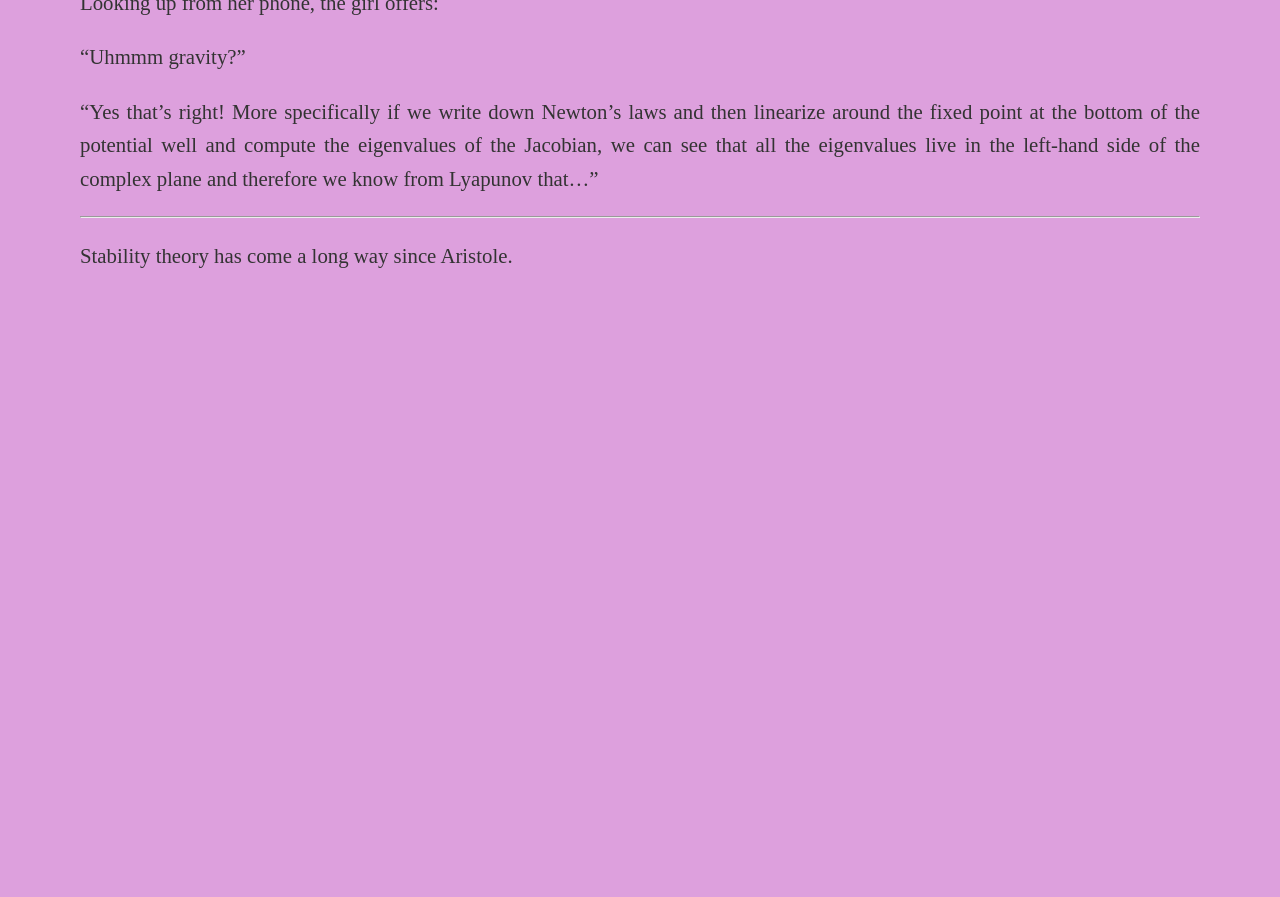
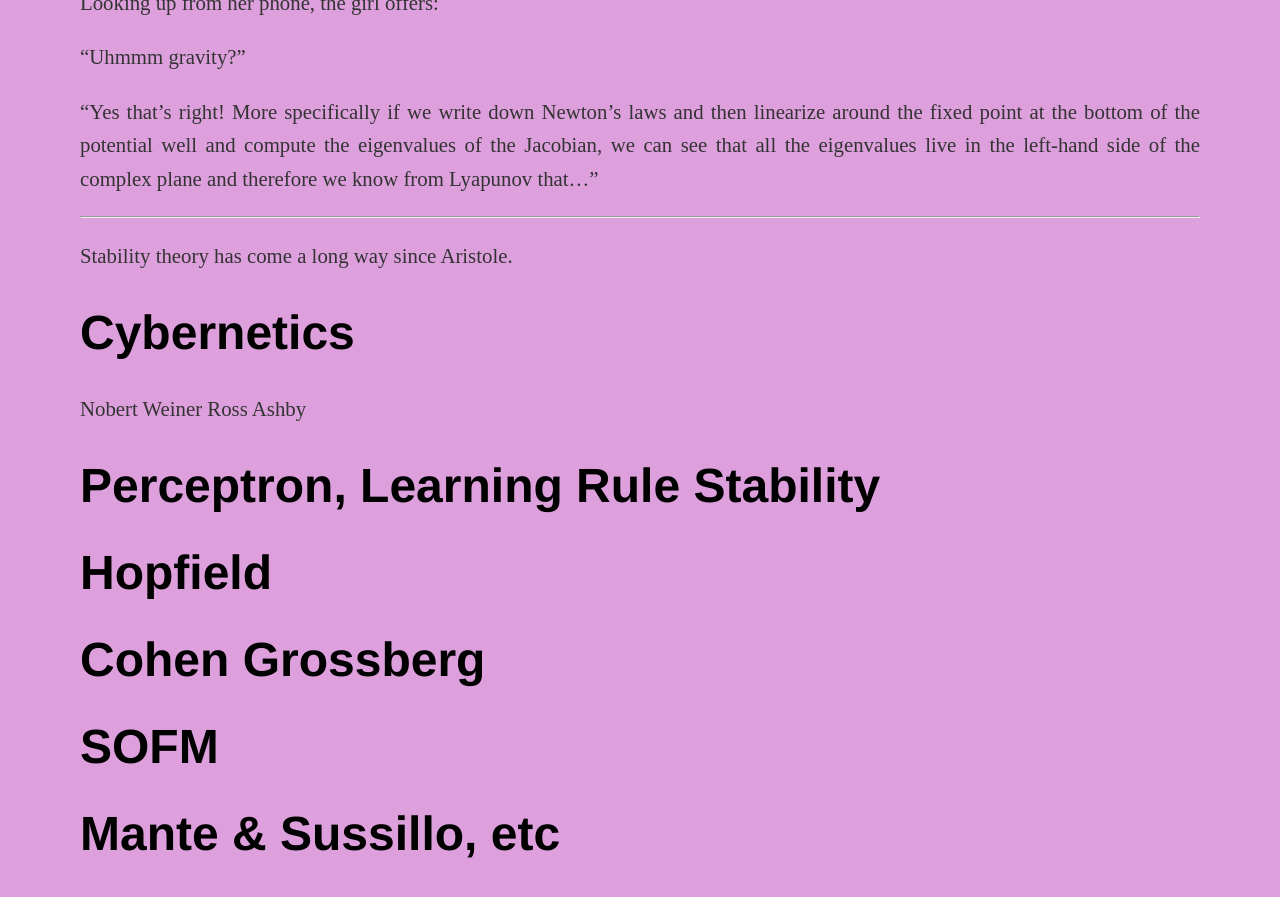
Before and after one commit to kozleo/kozleo.github.io, a Jekyll site: the page built from _posts/2020-11-09-History-of-Stability-Theory-in-Neuroscience.md, in a window 1280 px wide and 900 px high, scrolled down 932 px. Shown: the top 897 px of the window. Built offline with Jekyll 4.4.1, drawn with Linux system fonts in a browser that asks for light colours; our own code applies the rules of GitHub Pages for plain Markdown files; before the commit the page ends 1285 px from its top, so only the background shows below that.

Commit message:
Update 2020-11-09-History-of-Stability-Theory-in-Neuroscience.md

```diff
--- a/_posts/2020-11-09-History-of-Stability-Theory-in-Neuroscience.md
+++ b/_posts/2020-11-09-History-of-Stability-Theory-in-Neuroscience.md
@@ -25,3 +25,17 @@ Looking up from her phone, the girl offers:
 ----
 
 Stability theory has come a long way since Aristole.
+
+
+
+# Cybernetics
+Nobert Weiner
+Ross Ashby
+
+# Perceptron, Learning Rule Stability
+
+# Hopfield
+# Cohen Grossberg
+# SOFM
+
+# Mante & Sussillo, etc
```
